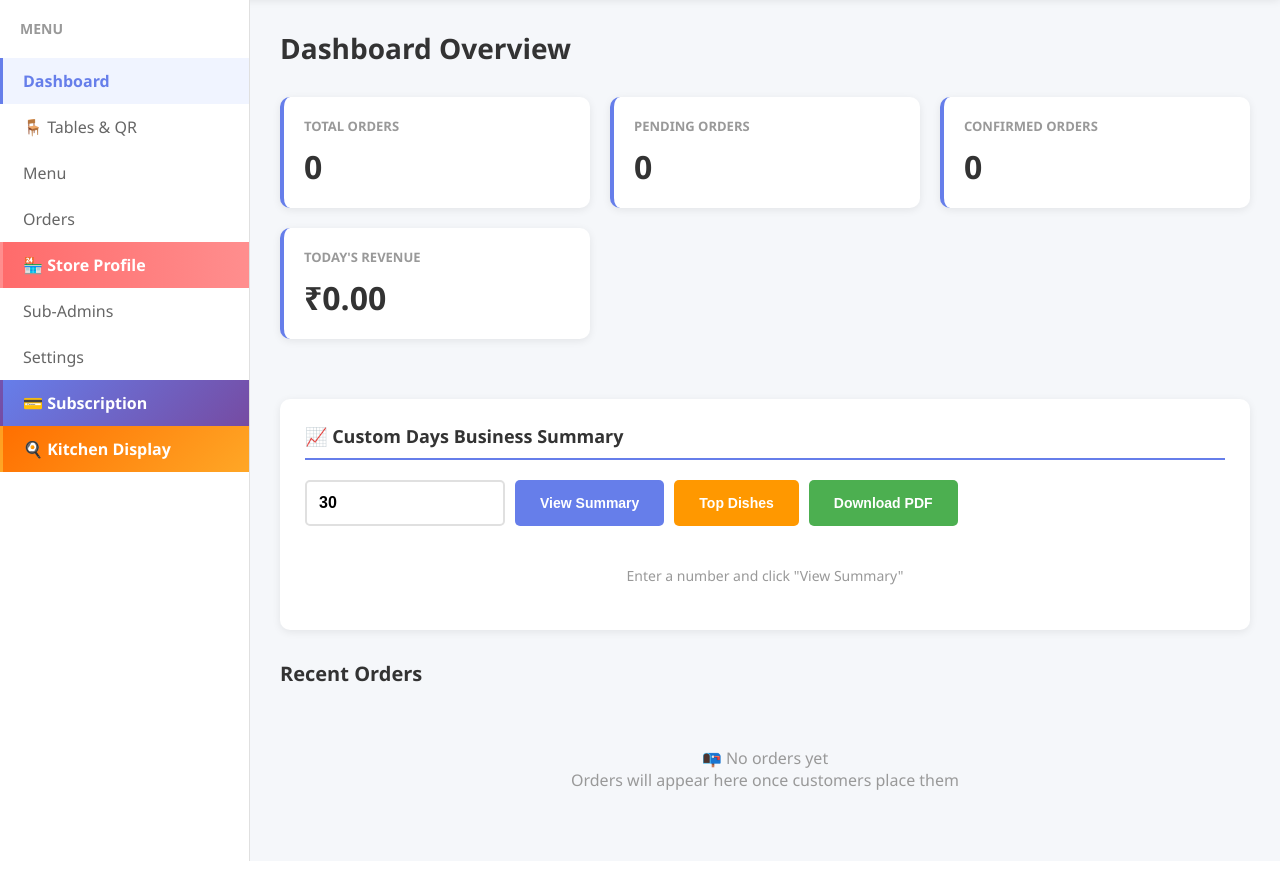
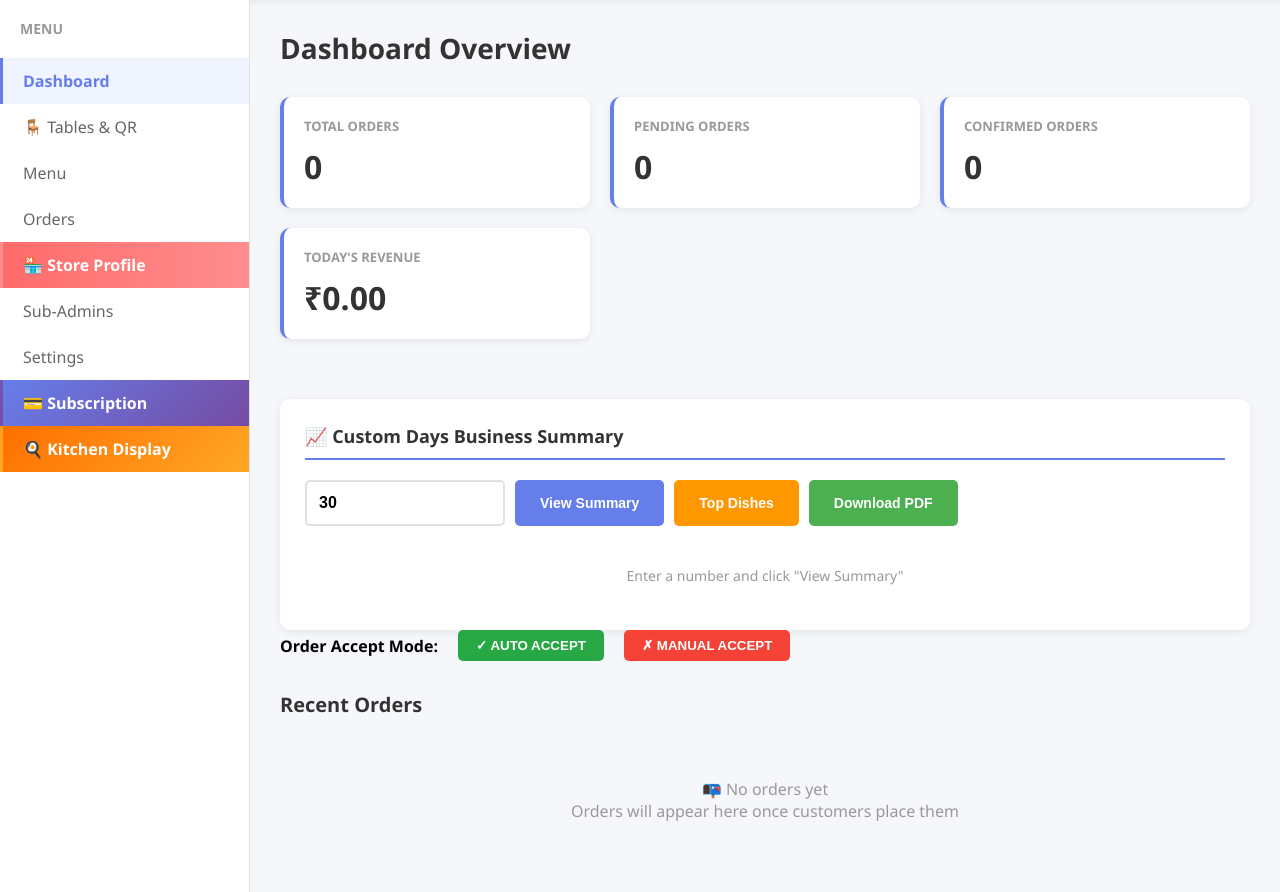
Before and after one commit to santagift24-wq/hotel-app, a Flask app: page /admin/dashboard in a window 1280 px wide. Shown: the part 129-1021 px from the top of the page. Before the commit the page ends 990 px from the top, so only its background shows below. Run offline with Flask 3, Linux system fonts and the light colour scheme; the visitor is signed in with stand-in values (Sample User, id 1); data comes from the database, SQL or seed files in the repository; data that the repository does not hold is empty; some libraries are stand-ins or nearby versions.

Commit message:
feat: Add View Details button for each order in dashboard
- Adds a View Details button for every order row, allowing quick access to order details page from dashboard regardless of status.

```diff
--- a/templates/admin/dashboard.html
+++ b/templates/admin/dashboard.html
@@ -618,6 +618,52 @@
                 </div>
             </div>
 
+            <div style="display: flex; align-items: center; gap: 20px; margin-bottom: 30px;">
+                <span style="font-weight: bold; font-size: 16px;">Order Accept Mode:</span>
+                <button id="autoAcceptBtn" onclick="setAcceptMode('auto')" style="padding: 8px 18px; border-radius: 5px; border: none; font-weight: bold; background: #28a745; color: white;">✓ AUTO ACCEPT</button>
+                <button id="manualAcceptBtn" onclick="setAcceptMode('manual')" style="padding: 8px 18px; border-radius: 5px; border: none; font-weight: bold; background: #f44336; color: white;">✗ MANUAL ACCEPT</button>
+                <span id="acceptModeStatus" style="margin-left: 15px; font-size: 15px; color: #666;"></span>
+            </div>
+            <script>
+            async function setAcceptMode(mode) {
+                const auto_accept = mode === 'auto' ? 1 : 0;
+                const res = await fetch('/admin/auto-accept-setting', {
+                    method: 'POST',
+                    headers: {'Content-Type': 'application/json'},
+                    body: JSON.stringify({auto_accept})
+                });
+                const data = await res.json();
+                if (data.success) {
+                    updateAcceptModeUI(auto_accept);
+                } else {
+                    alert('Failed to update accept mode');
+                }
+            }
+            function updateAcceptModeUI(auto_accept) {
+                const autoBtn = document.getElementById('autoAcceptBtn');
+                const manualBtn = document.getElementById('manualAcceptBtn');
+                if (auto_accept) {
+                    autoBtn.style.background = '#28a745';
+                    autoBtn.style.color = 'white';
+                    manualBtn.style.background = '#e0e0e0';
+                    manualBtn.style.color = '#333';
+                    document.getElementById('acceptModeStatus').innerText = 'Auto Accept is ON';
+                } else {
+                    manualBtn.style.background = '#f44336';
+                    manualBtn.style.color = 'white';
+                    autoBtn.style.background = '#e0e0e0';
+                    autoBtn.style.color = '#333';
+                    document.getElementById('acceptModeStatus').innerText = 'Manual Accept is ON';
+                }
+            }
+            async function fetchAcceptMode() {
+                const res = await fetch('/admin/auto-accept-setting');
+                const data = await res.json();
+                updateAcceptModeUI(data.auto_accept);
+            }
+            window.addEventListener('DOMContentLoaded', fetchAcceptMode);
+            </script>
+
             <div class="orders-section">
                 <h2>Recent Orders</h2>
                 {% if orders %}
@@ -658,12 +704,15 @@
                                         <div class="action-buttons">
                                             <button class="btn-accept" onclick="acceptOrder({{ order.id }})">✓ Accept</button>
                                             <button class="btn-decline" onclick="declineOrder({{ order.id }})">✗ Decline</button>
+                                            <a class="btn-details" href="/admin/order/{{ order.id }}" style="background: #2196F3; color: white; padding: 6px 12px; border-radius: 5px; text-decoration: none; font-weight: 600;">View Details</a>
                                         </div>
                                     {% elif order.status == 'confirmed' %}
                                         <div class="action-buttons">
                                             <button class="btn-complete" onclick="completeOrder({{ order.id }})">✓ Complete</button>
+                                            <a class="btn-details" href="/admin/order/{{ order.id }}" style="background: #2196F3; color: white; padding: 6px 12px; border-radius: 5px; text-decoration: none; font-weight: 600;">View Details</a>
                                         </div>
                                     {% else %}
+                                        <a class="btn-details" href="/admin/order/{{ order.id }}" style="background: #2196F3; color: white; padding: 6px 12px; border-radius: 5px; text-decoration: none; font-weight: 600;">View Details</a>
                                         <span class="status-badge status-{{ order.status }}">{{ order.status|upper }}</span>
                                     {% endif %}
                                 </td>
```
